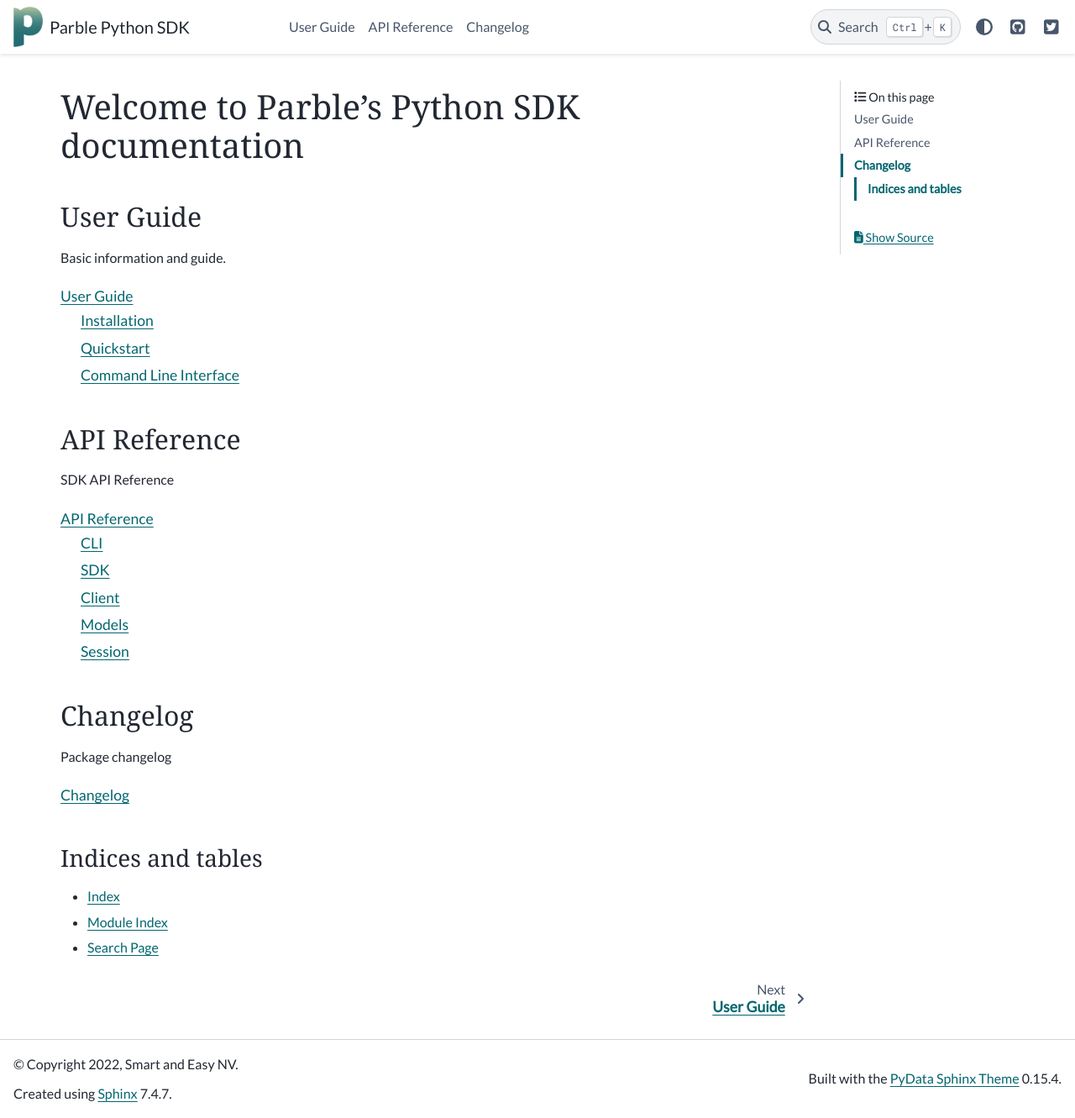
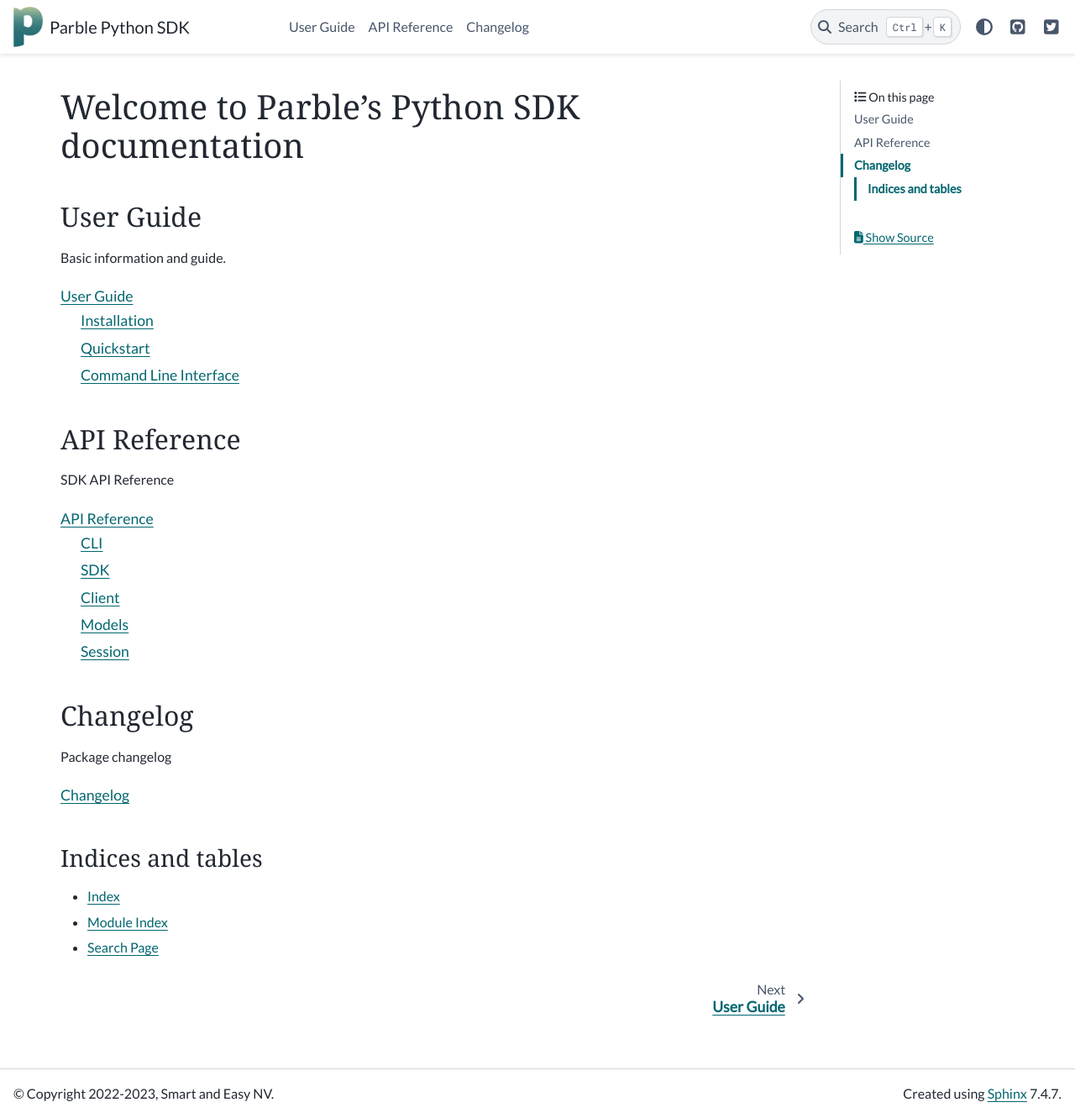
Before and after one commit to parblelabs/parble-python, a Sphinx documentation site: the page built from docs/index.rst, in a window 1280 px wide and 1331 px high. Shown: the whole window at 84% size. Built offline with Sphinx 7.4.7 and the PyData theme 0.15.4, drawn with Linux system fonts in a browser that asks for light colours; some web fonts are replaced; the version number could not be read and is left out; part of the change alters nothing that is shown.

```diff
--- a/docs/conf.py
+++ b/docs/conf.py
@@ -4,6 +4,7 @@
 # https://www.sphinx-doc.org/en/master/usage/configuration.html
 import os
 import sys
+import datetime
 
 from parble import __version__
 
@@ -13,9 +14,9 @@ sys.path.insert(0, os.path.abspath(".."))
 # https://www.sphinx-doc.org/en/master/usage/configuration.html#project-information
 
 project = "Parble-python"
-copyright = "2022, Smart and Easy NV"
+copyright = f"2022-{datetime.date.today().year}, Smart and Easy NV"
 author = "ParbleLabs"
-release = __version__
+release = "0.3.1.dev5+g892be22"
 
 # -- General configuration ---------------------------------------------------
 # https://www.sphinx-doc.org/en/master/usage/configuration.html#general-configuration
@@ -39,7 +40,8 @@ html_theme_options = {
     "logo": {"text": html_title, "alt_text": "Parble Logo"},
     "github_url": "https://github.com/parblelabs/parble-python",
     "twitter_url": "https://twitter.com/parblelabs",
-    "footer_items": ["copyright", "sphinx-version"],
+    "footer_start": "copyright",
+    "footer_end": "sphinx-version",
 }
 html_css_files = [
     "custom.css",
```
